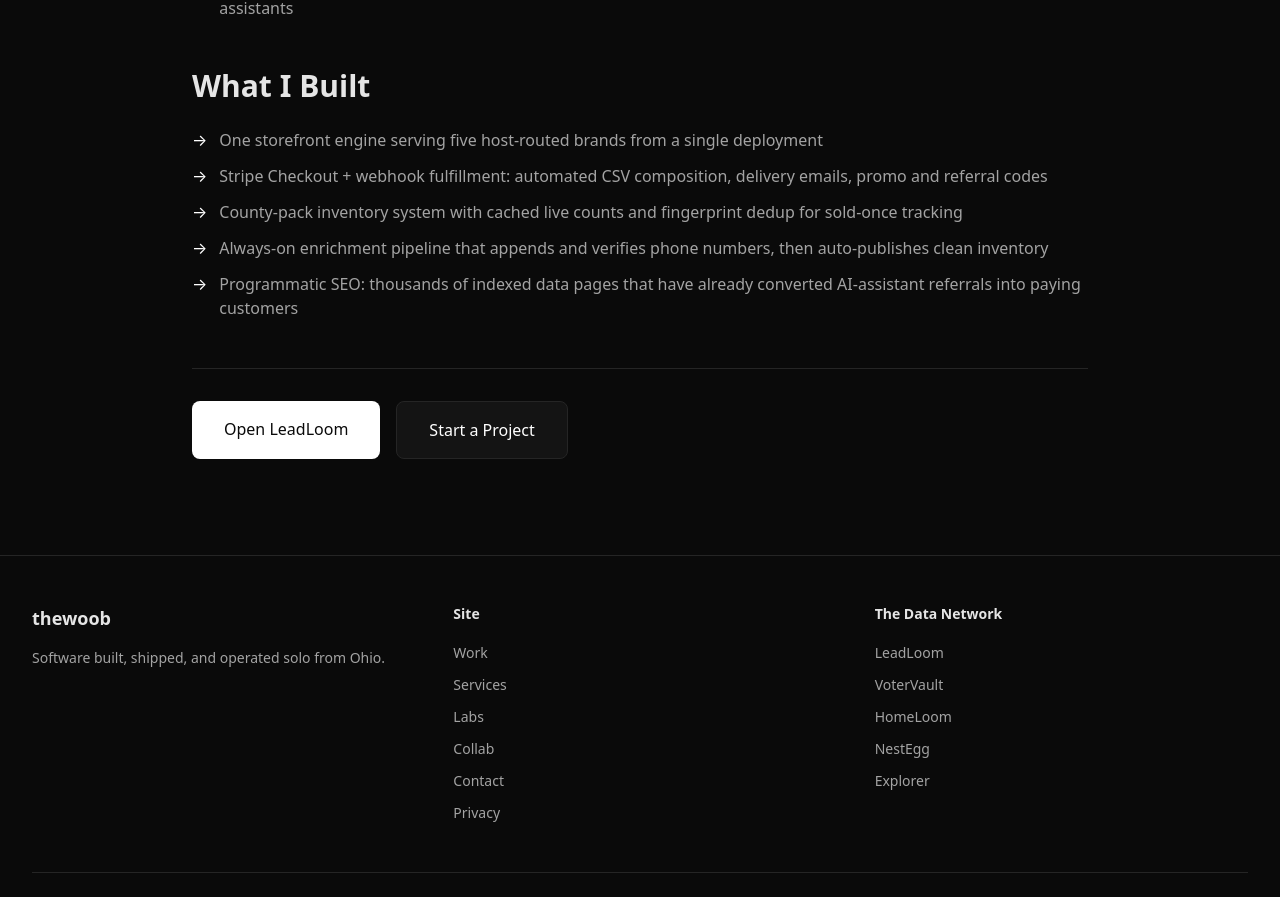
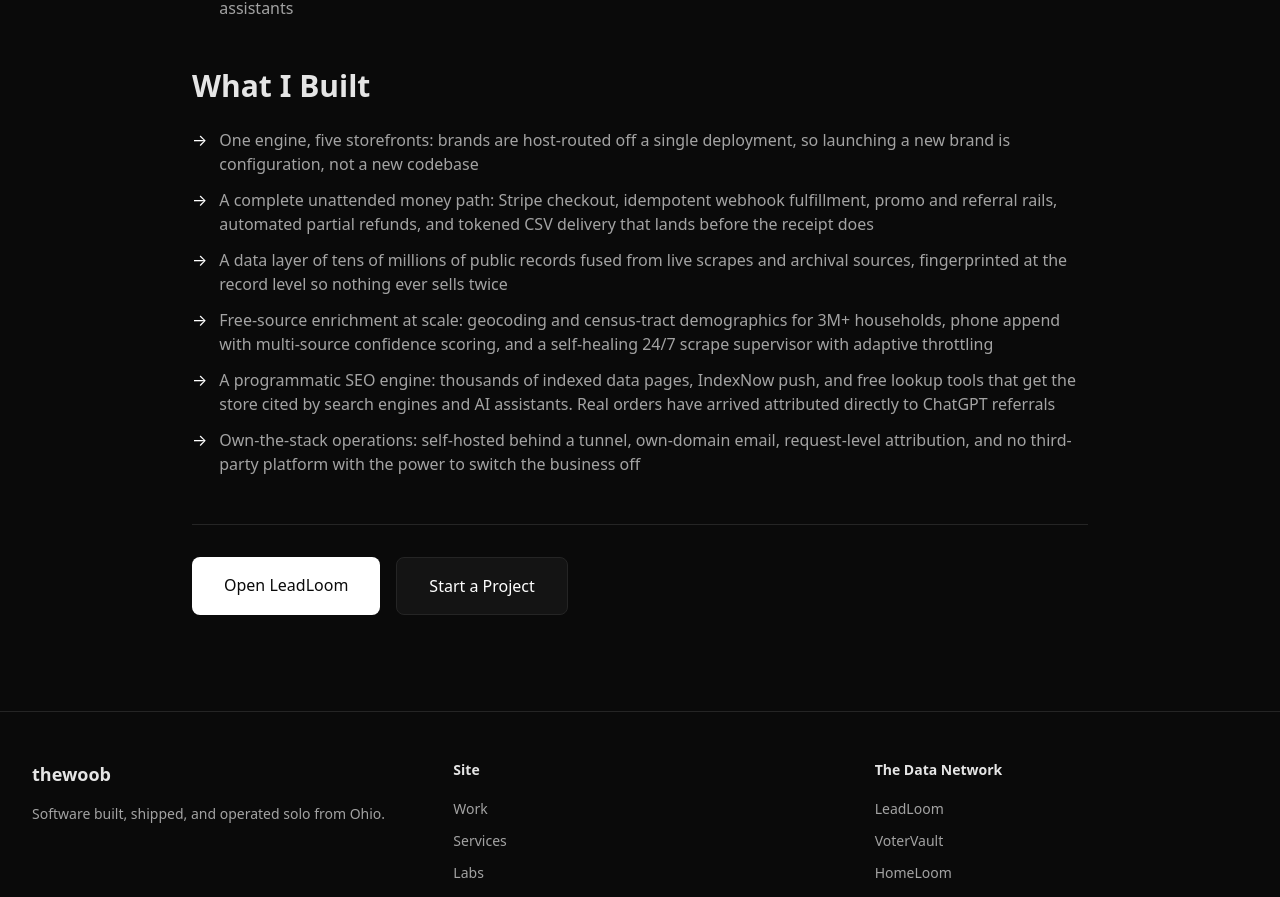
Before and after one commit to TheKingKohn/flagship, a Next.js app: page /work/leadloom in a window 1280 px wide. Shown: the part 834-1731 px from the top of the page. Built offline with nearby package versions, Linux system fonts and the light colour scheme.

Commit message:
Strengthen LeadLoom engineering copy: systems and outcomes, not framework names

```diff
--- a/src/app/page.tsx
+++ b/src/app/page.tsx
@@ -184,9 +184,10 @@
             <div className="p-6 bg-dark-card/50 border border-dark-border border-dashed rounded-lg flex flex-col justify-center">
               <h3 className="text-xl font-bold mb-3">Under the hood</h3>
               <p className="text-dark-muted text-sm leading-relaxed">
-                Host-routed storefronts on one deployment. Stripe self-serve checkout, instant CSV
-                fulfillment, sold-once exclusivity tracking, programmatic SEO, and an always-on
-                enrichment pipeline that keeps inventory current while I sleep.
+                Five storefronts host-routed off one deployment. Stripe checkout with idempotent
+                webhook fulfillment, record-level sold-once fingerprinting, programmatic SEO that
+                AI assistants actually cite, and a self-healing enrichment pipeline that grows
+                inventory while I sleep. Every piece self-hosted and owned end to end.
               </p>
               <p className="text-dark-muted text-sm mt-4">
                 Free tools too: <a href="https://leadloom.thewoob.com/lookup" target="_blank" rel="noopener noreferrer" className="text-white hover:text-gray-300 transition-colors">try the ZIP lookup →</a>
--- a/src/app/work/leadloom/page.tsx
+++ b/src/app/work/leadloom/page.tsx
@@ -101,23 +101,27 @@
           <ul className="space-y-3">
             <li className="flex items-start">
               <span className="text-white mr-3">→</span>
-              <span className="text-dark-muted">One storefront engine serving five host-routed brands from a single deployment</span>
+              <span className="text-dark-muted">One engine, five storefronts: brands are host-routed off a single deployment, so launching a new brand is configuration, not a new codebase</span>
             </li>
             <li className="flex items-start">
               <span className="text-white mr-3">→</span>
-              <span className="text-dark-muted">Stripe Checkout + webhook fulfillment: automated CSV composition, delivery emails, promo and referral codes</span>
+              <span className="text-dark-muted">A complete unattended money path: Stripe checkout, idempotent webhook fulfillment, promo and referral rails, automated partial refunds, and tokened CSV delivery that lands before the receipt does</span>
             </li>
             <li className="flex items-start">
               <span className="text-white mr-3">→</span>
-              <span className="text-dark-muted">County-pack inventory system with cached live counts and fingerprint dedup for sold-once tracking</span>
+              <span className="text-dark-muted">A data layer of tens of millions of public records fused from live scrapes and archival sources, fingerprinted at the record level so nothing ever sells twice</span>
             </li>
             <li className="flex items-start">
               <span className="text-white mr-3">→</span>
-              <span className="text-dark-muted">Always-on enrichment pipeline that appends and verifies phone numbers, then auto-publishes clean inventory</span>
+              <span className="text-dark-muted">Free-source enrichment at scale: geocoding and census-tract demographics for 3M+ households, phone append with multi-source confidence scoring, and a self-healing 24/7 scrape supervisor with adaptive throttling</span>
             </li>
             <li className="flex items-start">
               <span className="text-white mr-3">→</span>
-              <span className="text-dark-muted">Programmatic SEO: thousands of indexed data pages that have already converted AI-assistant referrals into paying customers</span>
+              <span className="text-dark-muted">A programmatic SEO engine: thousands of indexed data pages, IndexNow push, and free lookup tools that get the store cited by search engines and AI assistants. Real orders have arrived attributed directly to ChatGPT referrals</span>
+            </li>
+            <li className="flex items-start">
+              <span className="text-white mr-3">→</span>
+              <span className="text-dark-muted">Own-the-stack operations: self-hosted behind a tunnel, own-domain email, request-level attribution, and no third-party platform with the power to switch the business off</span>
             </li>
           </ul>
         </section>
--- a/src/app/work/page.tsx
+++ b/src/app/work/page.tsx
@@ -12,7 +12,7 @@
     name: 'LeadLoom',
     tag: 'Live',
     types: ['Dashboard', 'Web', 'Data'],
-    description: 'Built LeadLoom into a live, revenue-generating data marketplace — and the five-brand network behind it. Pick a county, build a list, pay, and download the CSV in seconds. Sold once, never resold.',
+    description: 'Built LeadLoom into a live, revenue-generating data marketplace, and the five-brand network behind it. Pick a county, build a list, pay, and download the CSV in seconds. Sold once, never resold.',
     highlights: [
       'Self-serve build-and-buy storefront: county/month/ZIP filters, live counts, instant Stripe checkout + CSV delivery',
       'Five host-routed brands (LeadLoom, NestEgg, HomeLoom, VoterVault, Explorer) on one engine — 27M+ voter records, 12M+ T65 mailing records, 765K+ phone-appended across OH/FL/NC'
```
